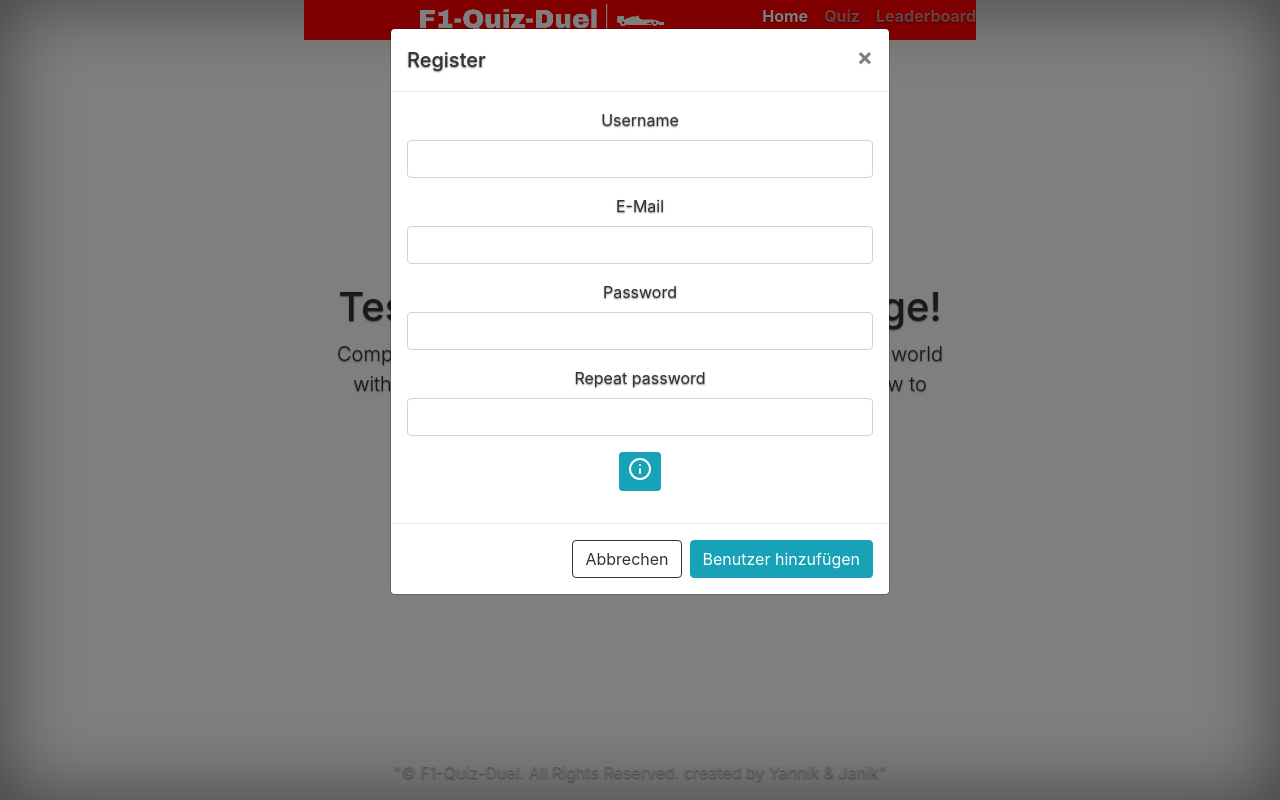
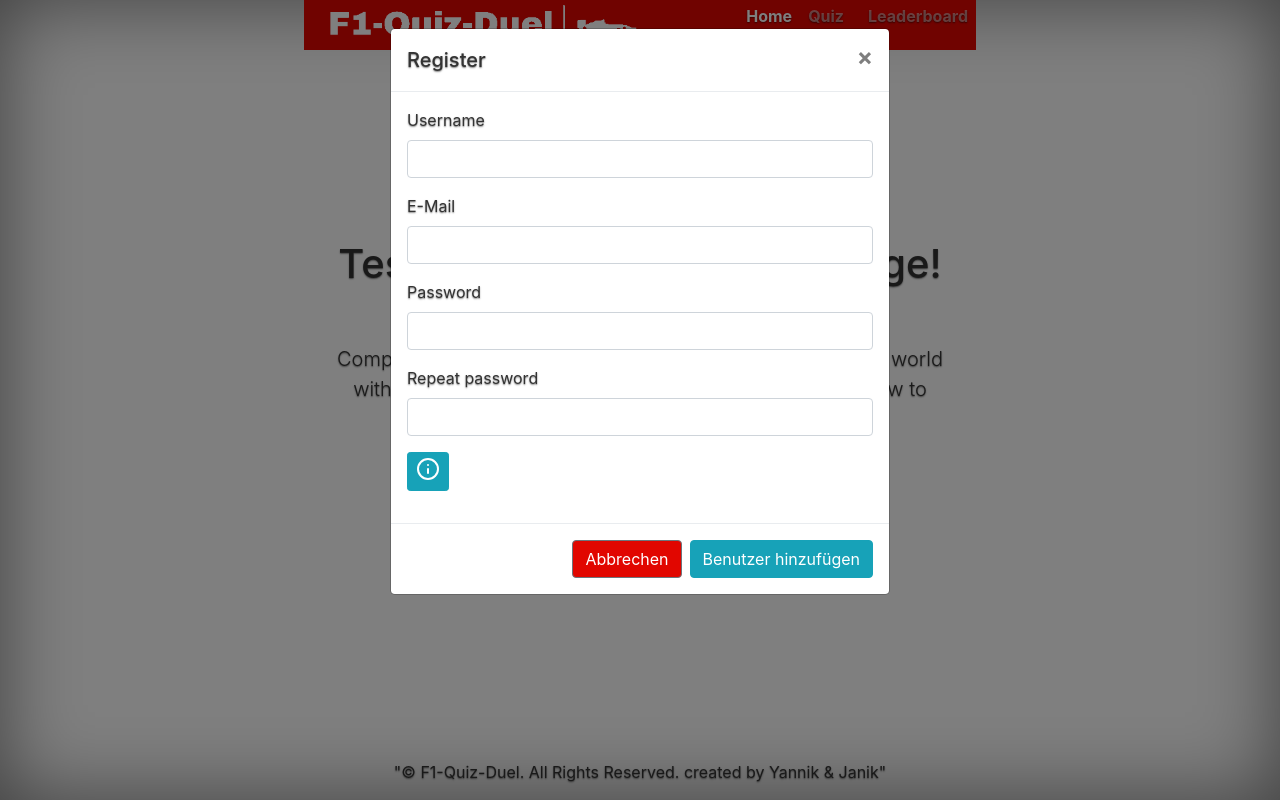
Before and after one commit to Kinaj1995/Formel1-Quiz, a Flask app: page /home in a window 1280 px wide, after a click on "Register". Run offline with Flask 2, Linux system fonts and the light colour scheme; some libraries are stand-ins or nearby versions.

Commit message:
Changed_Frontend

```diff
--- a/app/static/css/cover.css
+++ b/app/static/css/cover.css
@@ -13,10 +13,9 @@ a:hover {
 .btn-secondary,
 .btn-secondary:hover,
 .btn-secondary:focus {
-  color: #333;
+  color: #fff;
   text-shadow: none; /* Prevent inheritance from `body` */
-  background-color: #fff;
-  border: .05rem solid #333;
+  background-color: #e10600;
 }
 
 
@@ -31,8 +30,6 @@ body {
 }
 
 body {
-  display: -ms-flexbox;
-  display: -webkit-box;
   display: flex;
   -ms-flex-pack: center;
   -webkit-box-pack: center;
@@ -52,7 +49,7 @@ body {
  */
 .masthead {
   margin-bottom: 2rem;
-  background-color: red;
+  background-color: #e10600;
 }
 
 .masthead-brand {
@@ -74,6 +71,7 @@ body {
 
 .nav-masthead .nav-link + .nav-link {
   margin-left: 1rem;
+  margin-right: 0.5rem;
 }
 
 .nav-masthead .active {
@@ -107,7 +105,7 @@ body {
  * Footer
  */
 .mastfoot {
-  color: rgba(255, 255, 255, .5);
+  color: #333;
 }
 
 
@@ -126,14 +124,15 @@ body {
 
 .bd-placeholder-img {
   font-size: 1.125rem;
-  width: 40%;
+  height: 50px;
   user-select: none;
+  text-align: left;
 }
 
 .correct {
-  background-color: green;
+  background-color: #e116;
 }
 
 .wrong {
-  background-color: red;
+  background-color: rgb(0, 88, 79);
 }
--- a/app/templates/base.html
+++ b/app/templates/base.html
@@ -27,14 +27,14 @@
         {% endblock %}
       </head>
 
-      <body class="text-center">
+      <body>
 
         <div class="cover-container d-flex h-100 mx-auto flex-column">
 
           <!--Navbar-->
           <header class="masthead mb-auto">
             <div class="inner">
-              <img class="bd-placeholder-img" src="static/img/Logo_light.png">
+              <img class="bd-placeholder-img" src="{{url_for('static', filename='img/Logo_light.png')}}">
               <nav class="nav nav-masthead justify-content-center">
                 <a class="nav-link active" href="/home">Home</a>
                 <a class="nav-link" href="/quiz">Quiz</a>
@@ -48,7 +48,7 @@
         {% block body %}
         {% endblock %}
 
-          <footer class="mastfoot mt-auto">
+          <footer class="mastfoot mt-auto text-center">
             <div class="inner">
             <p>"© F1-Quiz-Duel. All Rights Reserved. created by Yannik & Janik"</p>
             </div>
--- a/app/templates/home.html
+++ b/app/templates/home.html
@@ -9,12 +9,16 @@
     {% block body %}
     <script src="//ajax.googleapis.com/ajax/libs/jquery/1.9.1/jquery.min.js"></script>
     <script src="{{url_for('static', filename='js/home.js')}}"></script>
-    <main role="main" class="inner cover">
-      <h1>Test your Formula 1 knowledge!</h1>
+    <main role="main" class="inner cover text-center">
+        <h1>Test your Formula 1 knowledge!</h1>
+      <br>
+      <br>
       <p class="lead">Compete against your friends and F1-Fans from around the world with this Quiz. Register or Login by using the buttons below to participate.</p>
+      <br>
+      <br>
       <p class="lead">
-        <button type="button" class="btn btn-lg btn-secondary fw-bold border-white bg-white" data-toggle="modal" data-target="#addUser">Register</button>
-        <button type="button" class="btn btn-lg btn-secondary fw-bold border-white bg-white" data-toggle="modal" data-target="#loginModal">Login</button>
+        <button type="button" class="btn btn-lg btn-secondary fw-bold" data-toggle="modal" data-target="#addUser">Register</button>
+        <button type="button" class="btn btn-lg btn-secondary fw-bold" data-toggle="modal" data-target="#loginModal">Login</button>
       </p>
     </main>
 
@@ -88,16 +92,16 @@ aria-hidden="true">
         <div class="modal-body">
             <form action="/login" method="POST">
                 <div class="form-group">
-                    <input type="text" class="form-control" name="user" id="user" placeholder="Benutzername">
+                    <input type="text" class="form-control" name="user" id="user" placeholder="Username">
                 </div>
 
                 <div class="form-group">
                     <input type="password" class="form-control" name="password" id="password"
-                        placeholder="Passwort">
+                        placeholder="Password">
                 </div>
         </div>
         <div class="modal-footer">
-            <button type="button" class="btn btn-secondary" data-dismiss="modal">Abbrechen</button>
+            <button type="button" class="btn btn-secondary" data-dismiss="modal">Abort</button>
             <input type="submit" class="btn btn-info" value="Login"></input>
         </div>
         </form>
--- a/app/templates/quiz.html
+++ b/app/templates/quiz.html
@@ -10,6 +10,8 @@
 
     <main class="px-3 text-center" >
       <h1>Quiz</h1>
+      <br>
+      <br>
       <p class="lead">Choose a difficulty for your very own Quiz!</p>
         <a href="/">
             <img class="tyre" src="{{url_for('static', filename='img/tyre-soft.png')}}">
```
Also changed, not shown: app/templates/leaderboard.html (+12 -1 lines).
